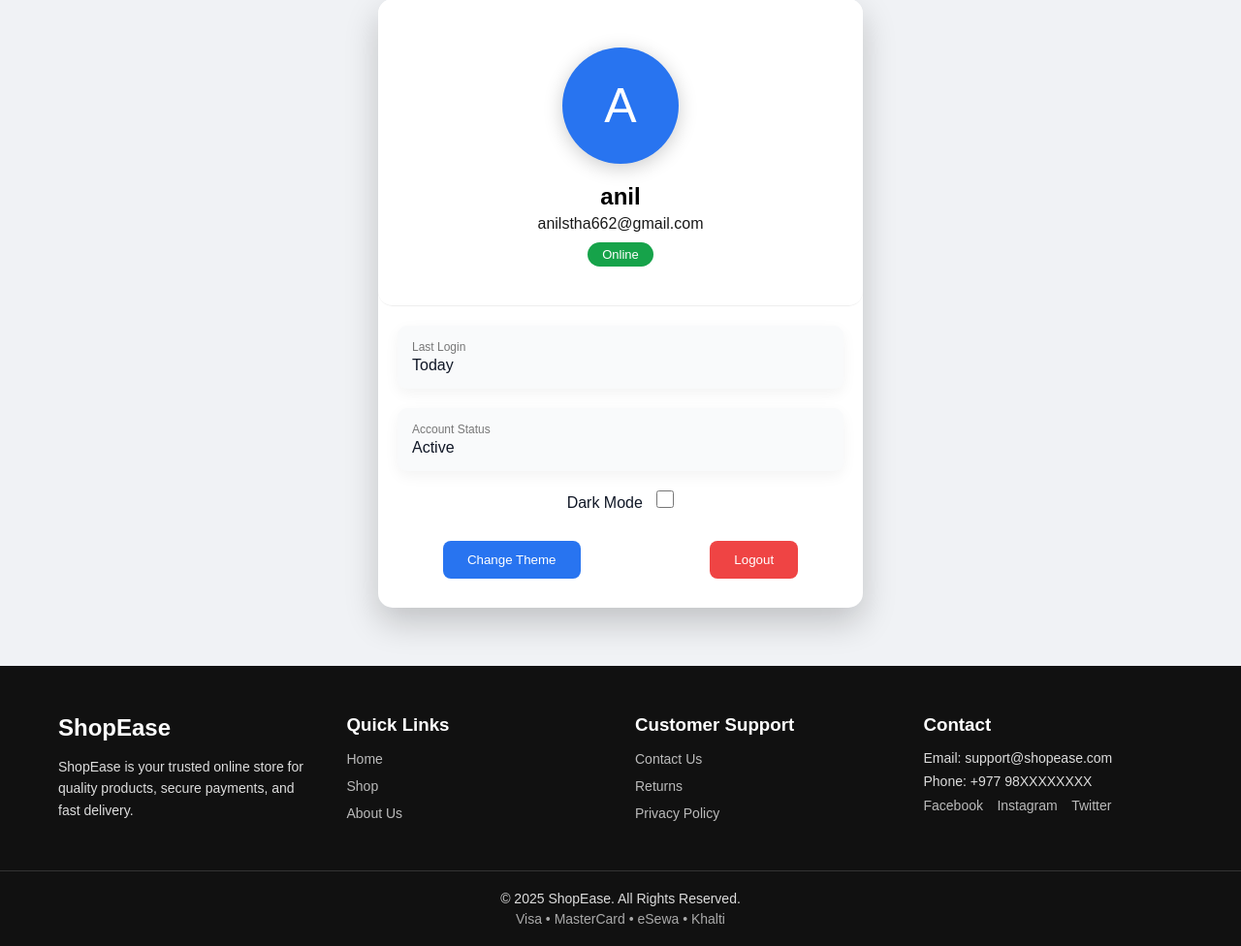
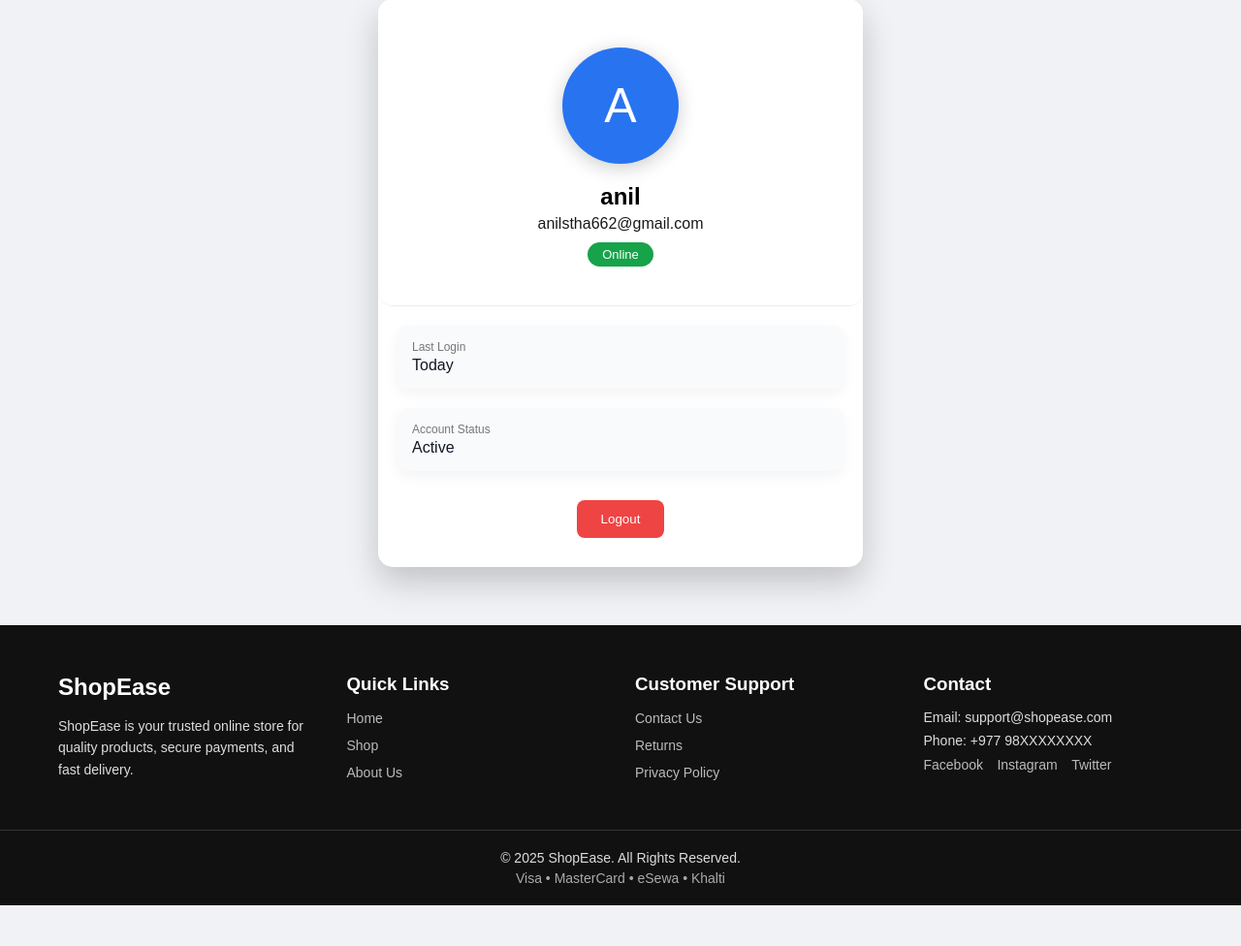
Before and after one commit to anil-sudo/ecommerce, a PHP site: page /profile.php in a window 1280 px wide. Shown: the part 61-1037 px from the top of the page at 97% size. After the commit the page ends 995 px from the top, so only its background shows below. Run offline with PHP 8.4, Linux system fonts and the light colour scheme; a user stored in the database is signed in; data comes from the database, SQL or seed files in the repository.

Commit message:
just removed the unnessery part

```diff
--- a/backend/add_product.php
+++ b/backend/add_product.php
@@ -72,7 +72,7 @@ if ($_SERVER['REQUEST_METHOD'] == 'POST') {
         </div>
 
         <div class="form-group">
-            <label>Price ($)</label>
+            <label>Price (Rs.)</label>
             <input type="number" step="0.01" name="price" required>
         </div>
 
--- a/backend/aside.php
+++ b/backend/aside.php
@@ -2,8 +2,6 @@
     <h2><i class="fa-solid fa-cubes"></i> ShopEase</h2>
     <nav>
         <a href="admin.php" class="active"><i class="fa-solid fa-gauge"></i> Dashboard</a>
-        <a href="#"><i class="fa-solid fa-box"></i> Products</a>
-        <a href="#"><i class="fa-solid fa-bag-shopping"></i> Orders</a>
         <a href="users.php"><i class="fa-solid fa-users"></i> Users</a>
         <a href="settings.php"><i class="fa-solid fa-gear"></i> Settings</a>
     </nav>
--- a/backend/update_product.php
+++ b/backend/update_product.php
@@ -73,7 +73,7 @@ include 'session_check.php';?>
         </div>
 
         <div class="form-group">
-            <label>Price ($)</label>
+            <label>Price (Rs.)</label>
             <input type="number" step="0.01" name="price" value="<?php echo $product['price']; ?>" required>
         </div>
 
--- a/database/loginconn.php
+++ b/database/loginconn.php
@@ -18,7 +18,7 @@ if (isset($_POST['login'])) {
 
         if (password_verify($password, $user['password'])) {
 
-            // ✅ STORE SESSION PROPERLY
+            //  STORE SESSION PROPERLY
             $_SESSION['user_id'] = $user['id'];
             $_SESSION['username'] = $user['username'];
 
--- a/frontend/profile.php
+++ b/frontend/profile.php
@@ -26,7 +26,7 @@ $user = $stmt->get_result()->fetch_assoc();
 <style>
 *{margin:0;padding:0;box-sizing:border-box;font-family:"Segoe UI",sans-serif;}
 body{background:#f0f2f5;color:#111827;transition:.3s;}
-body.dark-mode{background:#111827;color:#f4f4f4;}
+
 
 .container{
     max-width:500px;
@@ -38,7 +38,7 @@ body.dark-mode{background:#111827;color:#f4f4f4;}
     text-align:center;
     padding-bottom:30px;
 }
-body.dark-mode .container{background:#1f2937;}
+
 
 .header{
     background:#2874f0;
@@ -47,7 +47,7 @@ body.dark-mode .container{background:#1f2937;}
     border-bottom-left-radius:15px;
     border-bottom-right-radius:15px;
 }
-body.dark-mode .header{background:#2563eb;}
+
 
 .avatar{
     width:120px;
@@ -63,7 +63,7 @@ body.dark-mode .header{background:#2563eb;}
     box-shadow:0 4px 20px rgba(0,0,0,.2);
     transition:.3s;
 }
-body.dark-mode .avatar{background:#2563eb;}
+
 
 .header h2{margin:10px 0 5px;}
 .header p{opacity:.9;font-size:16px;}
@@ -85,7 +85,7 @@ body.dark-mode .avatar{background:#2563eb;}
 .info-box label{font-size:12px;color:#777;display:block;margin-bottom:3px;}
 body.dark-mode .info-box label{color:#cbd5e1;}
 .info-box p{font-size:16px;font-weight:500;}
-body.dark-mode .info-box p{color:#f4f4f4;}
+
 
 .card{
     margin:20px;
@@ -95,7 +95,7 @@ body.dark-mode .info-box p{color:#f4f4f4;}
     box-shadow:0 5px 15px rgba(0,0,0,.05);
     transition:.3s;
 }
-body.dark-mode .card{background:#111827;}
+
 
 .card:hover{
     transform:translateY(-5px);
@@ -120,10 +120,7 @@ button{
 .theme-btn{background:#2874f0;color:#fff;}
 .theme-btn:hover{background:#1d4ed8;}
 
-.dark-toggle{
-    margin-top:15px;
-}
-.dark-toggle input{margin-left:10px;width:18px;height:18px;cursor:pointer;}
+
 </style>
 <link rel="stylesheet" href="../assets/css/style.css">
 </head>
@@ -150,17 +147,12 @@ button{
         <p>Active</p>
     </div>
 
-    <!-- Dark Mode Toggle -->
-    <div class="dark-toggle">
-        <label>Dark Mode
-            <input type="checkbox" id="darkToggle">
-        </label>
-    </div>
+
 
     <!-- Actions -->
     <div class="actions">
-        <button class="theme-btn" onclick="changeColor()">Change Theme</button>
-        <a href="../auth/logout.php"><button class="logout-btn">Logout</button></a>
+
+        <a href="../database/logout.php"><button class="logout-btn">Logout</button></a>
     </div>
 
 </div>
@@ -168,29 +160,7 @@ button{
 include '../includes/footer.php';
 ?>
 
-<script>
-// Dark Mode
-const toggle = document.getElementById('darkToggle');
-if(localStorage.getItem('darkMode') === 'enabled'){
-    document.body.classList.add('dark-mode');
-    toggle.checked = true;
-}
-toggle.addEventListener('change', ()=>{
-    if(toggle.checked){
-        document.body.classList.add('dark-mode');
-        localStorage.setItem('darkMode','enabled');
-    } else{
-        document.body.classList.remove('dark-mode');
-        localStorage.setItem('darkMode','disabled');
-    }
-});
 
-// Change Avatar Color (Frontend only)
-function changeColor(){
-    const colors = ['#2874f0','#16a34a','#7c3aed','#ea580c'];
-    document.querySelector('.avatar').style.background = colors[Math.floor(Math.random()*colors.length)];
-}
-</script>
 
 </body>
 </html>
```
Also changed, not shown: backend/settings.php (+7 -31 lines), frontend/cart.php (+10 -19 lines), assets/images/1766601546_pexels-karola-g-5632402.jpg (deleted), assets/images/1766775935_aa4.png (added), frontend/checkout.php (deleted).
